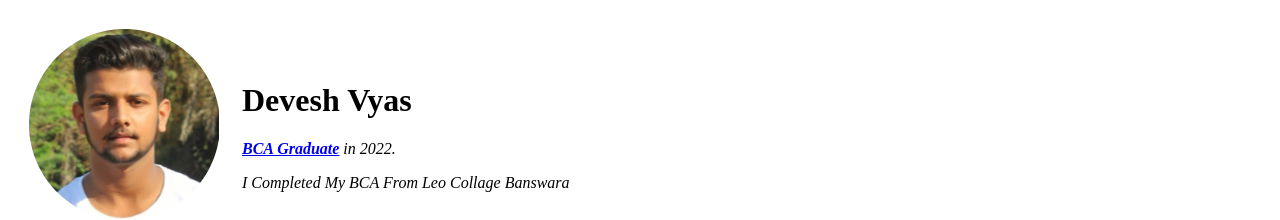
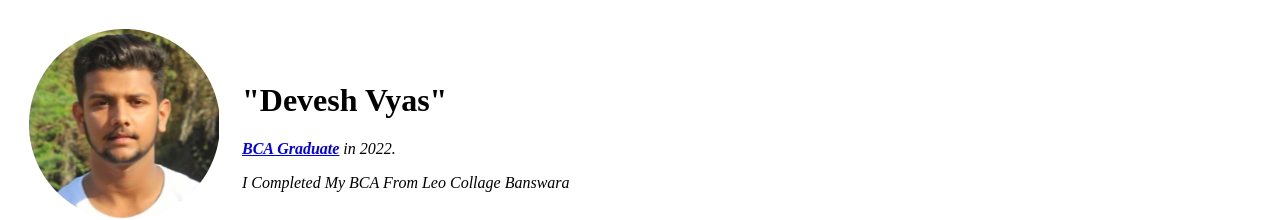
Before and after one commit to deveshvyas200/CV, a plain HTML site: page index.html in a window 1280 px wide. Shown: the top 220 px of the page. Drawn offline with Linux system fonts and the light colour scheme.

Commit message:
update my name with "

```diff
--- a/index.html
+++ b/index.html
@@ -10,7 +10,7 @@
   <table cellspacing="20" >
     <tr>
       <td> <img src="My Photo.png" alt="pic"></td>
-      <td><h1>Devesh Vyas</h1>
+      <td><h1>"Devesh Vyas"</h1>
         <p> <em> <strong><a href="https://gmail.com/">BCA Graduate</a> </strong> in 2022.</em> </p>
         <p1> <em>I Completed My BCA From Leo Collage Banswara </em> </p1></td>
     </tr>
```
